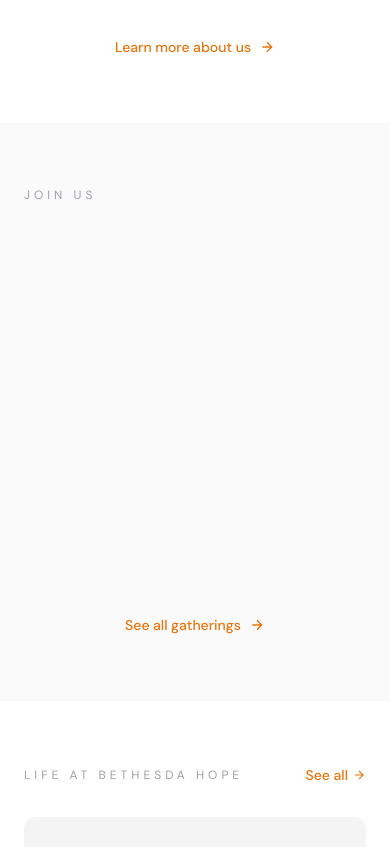
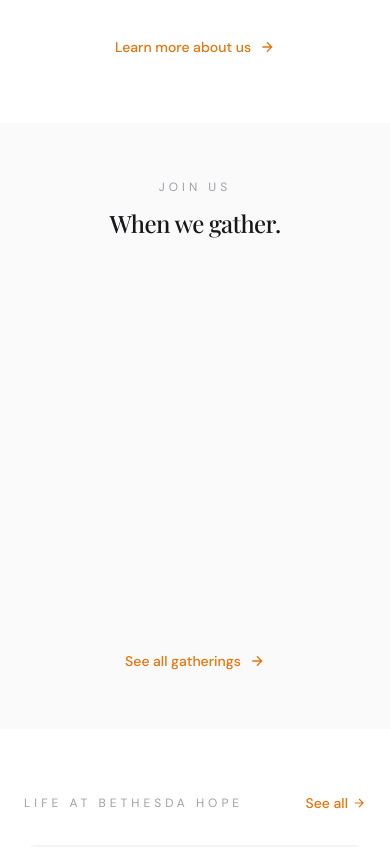
Before and after one commit to makewayjohn/bethesda-hope, a Next.js app: page / in a window 390 px wide. Shown: the part 1144-1991 px from the top of the page. Built offline with nearby package versions, Linux system fonts and the light colour scheme.

Commit message:
Add heading to JOIN US section and tighten spacing

```diff
--- a/src/app/page.tsx
+++ b/src/app/page.tsx
@@ -95,12 +95,15 @@ function WelcomeSection() {
 
 function ServiceTimesSection() {
   return (
-    <section className="bg-zinc-50 py-16 sm:py-24 px-6">
+    <section className="bg-zinc-50 py-14 sm:py-20 px-6">
       <div className="max-w-5xl mx-auto">
         <ScrollReveal>
-          <p className="text-xs tracking-[4px] text-zinc-400 mb-8 sm:mb-10">
+          <p className="text-xs tracking-[4px] text-zinc-400 mb-3 text-center sm:text-left">
             JOIN US
           </p>
+          <h2 className="font-display text-2xl sm:text-3xl font-medium text-zinc-900 tracking-tight text-center sm:text-left mb-8 sm:mb-10">
+            When we gather.
+          </h2>
         </ScrollReveal>
         <ScrollReveal stagger>
           <div className="grid grid-cols-2 sm:grid-cols-2 lg:grid-cols-4 gap-3 sm:gap-4">
```
